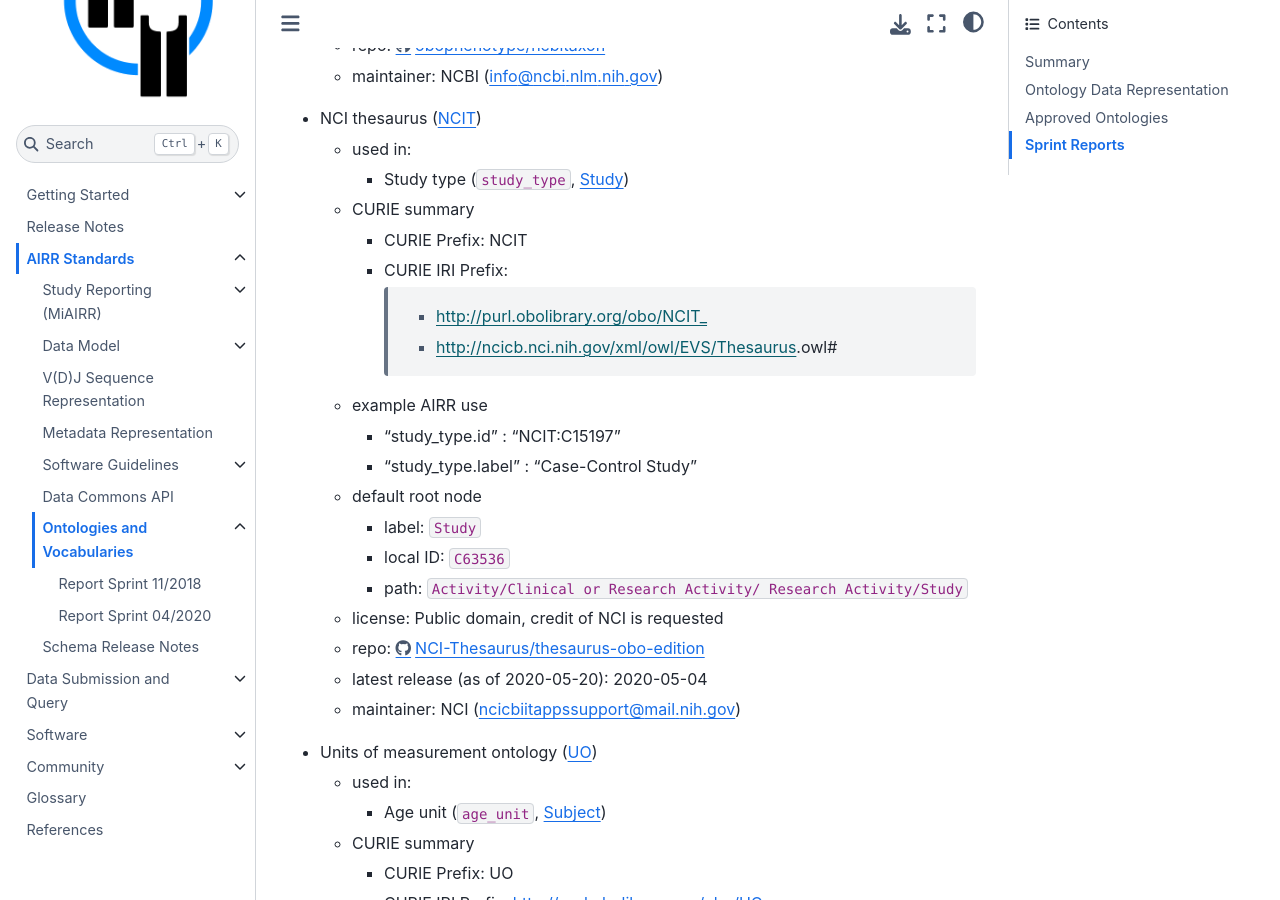
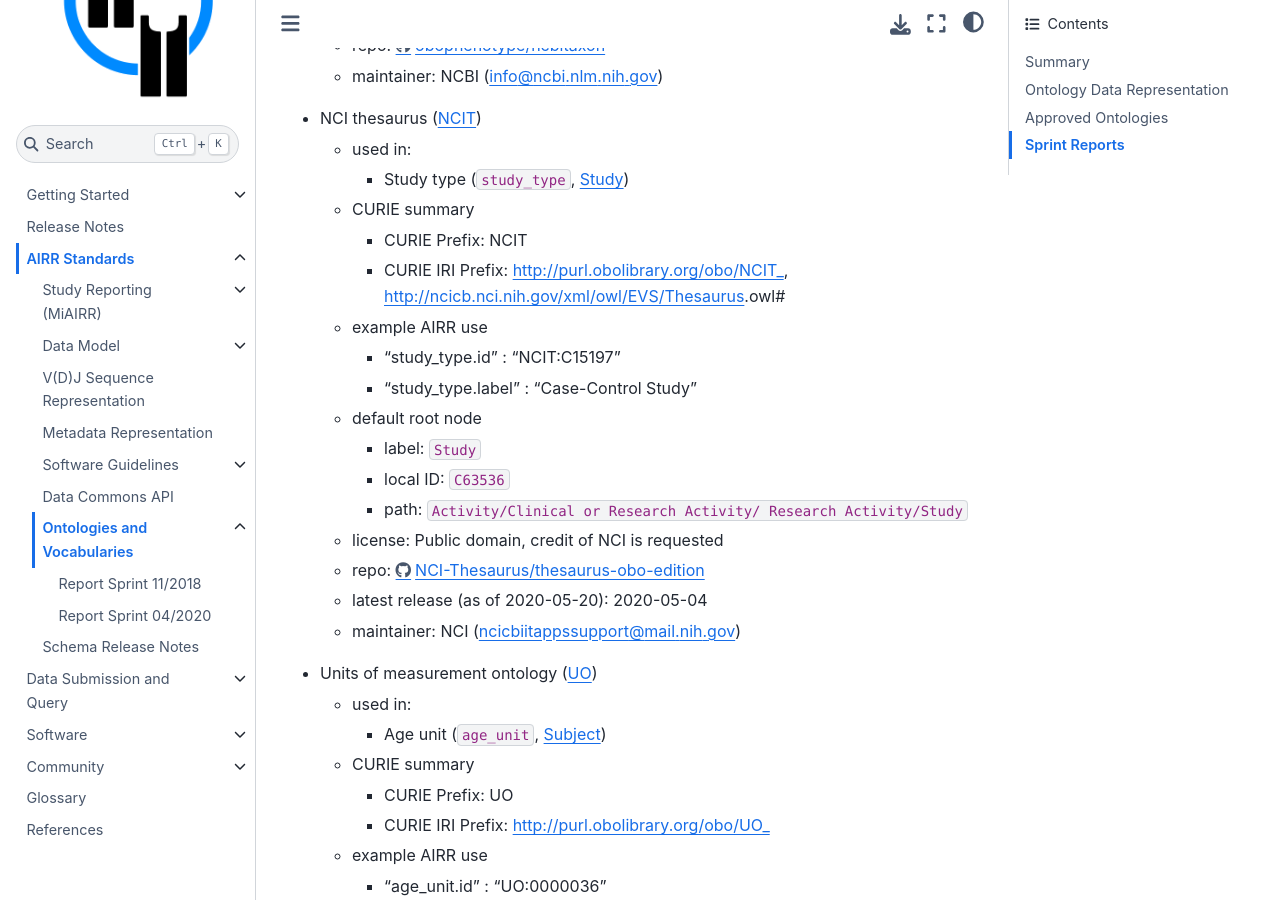
Before and after one commit to airr-community/airr-standards, a Sphinx documentation site: the page built from docs/ontovoc/introduction_ontovoc.rst, in a window 1280 px wide and 900 px high, scrolled down 3094 px. Built offline with Sphinx 7.4.7 and the Sphinx Book theme 1.1.4, drawn with Linux system fonts in a browser that asks for light colours; the version number could not be read and is left out.

Commit message:
Minor fixes to format

```diff
--- a/docs/ontovoc/introduction_ontovoc.rst
+++ b/docs/ontovoc/introduction_ontovoc.rst
@@ -166,10 +166,7 @@
    *  CURIE summary
 
       * CURIE Prefix: NCIT
-      * CURIE IRI Prefix:
-
-         * http://purl.obolibrary.org/obo/NCIT\_
-         * http://ncicb.nci.nih.gov/xml/owl/EVS/Thesaurus.owl#
+      * CURIE IRI Prefix: http://purl.obolibrary.org/obo/NCIT\_, http://ncicb.nci.nih.gov/xml/owl/EVS/Thesaurus.owl#
 
    *  example AIRR use
 
```
